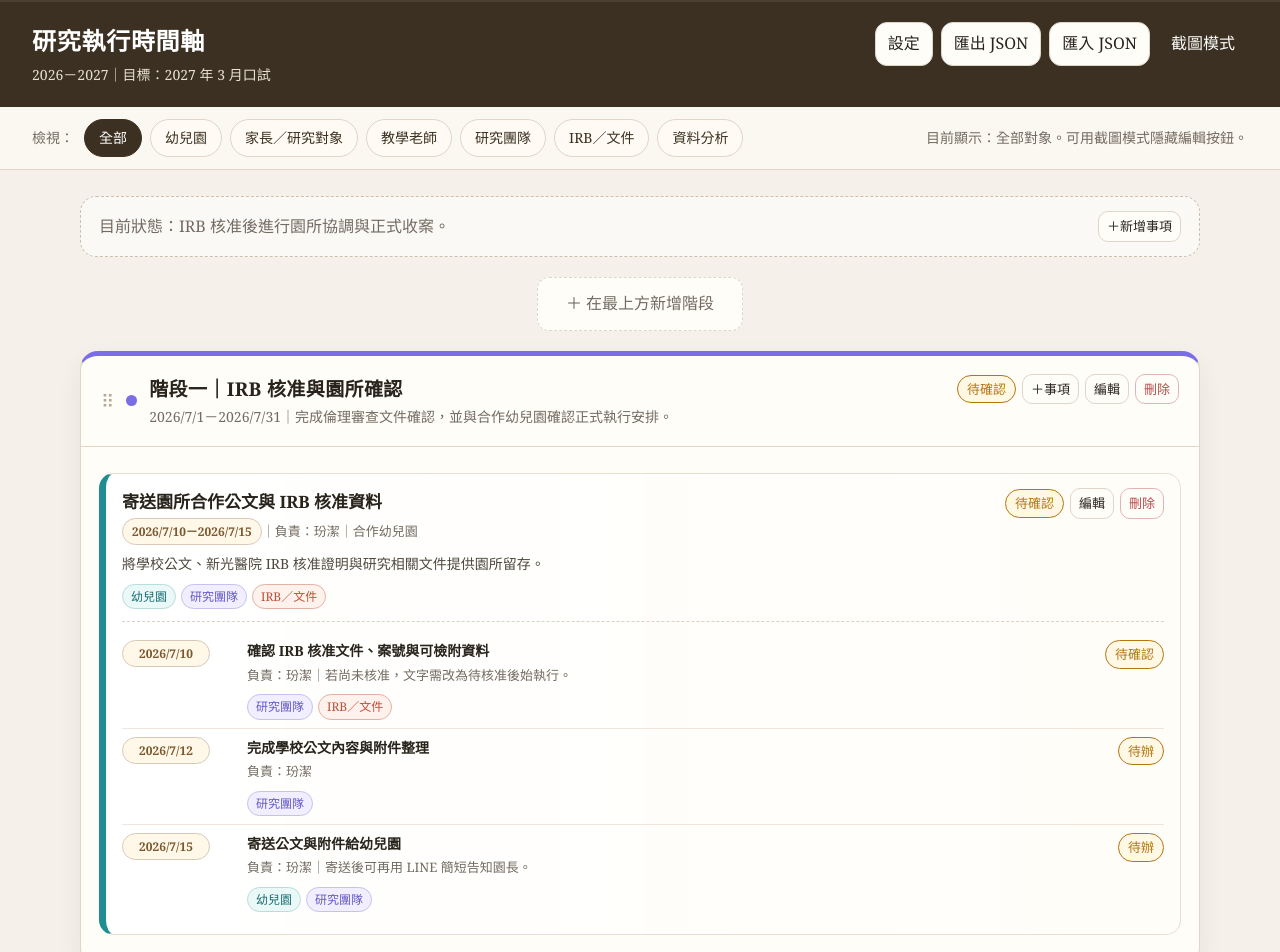
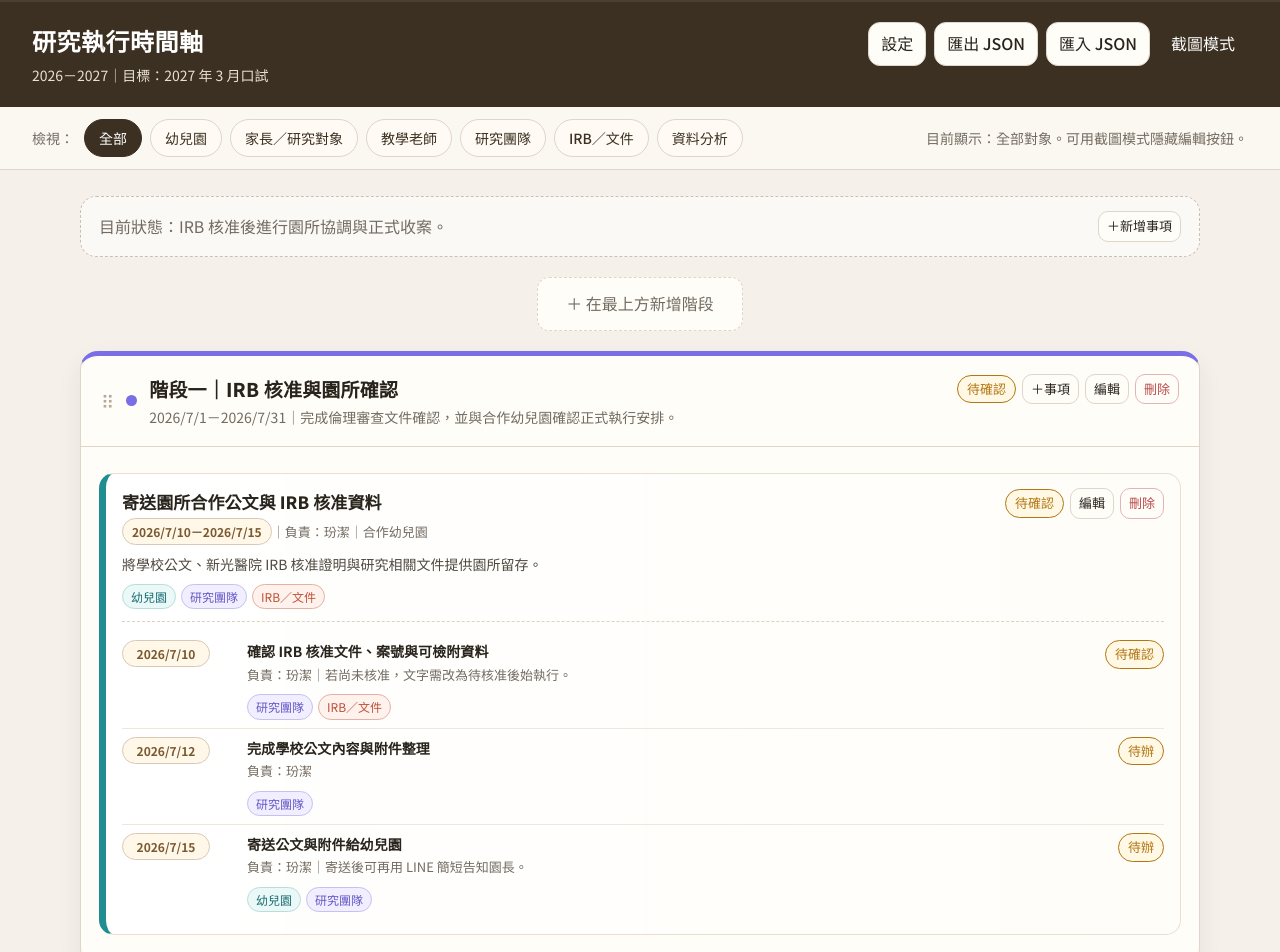
Before and after one commit to ns-0418/research-timeline-planner, a plain HTML site: page index.html in a window 1280 px wide. Shown: the top 952 px of the page. Drawn offline with Linux system fonts and the light colour scheme.

Commit message:
Add files via upload

```diff
--- a/index.html
+++ b/index.html
@@ -3,8 +3,10 @@
 <head>
   <meta charset="utf-8" />
   <meta name="viewport" content="width=device-width, initial-scale=1" />
-  <title>研究執行時間軸 v4</title>
+  <title>研究執行時間軸 v5</title>
   <style>
+    @import url("https://fonts.googleapis.com/css2?family=Noto+Sans+TC:wght@400;500;600;700;800&display=swap");
+
     :root {
       --bg: #f5f1ea;
       --paper: #fffdf8;
@@ -26,10 +28,17 @@
       --brown: #9a6b42;
       --shadow: 0 10px 25px rgba(43, 34, 23, .07);
       --radius: 18px;
-      font-family: ui-serif, "Noto Serif TC", "Source Han Serif TC", "PMingLiU", Georgia, serif;
+      font-family: "Noto Sans TC", "Microsoft JhengHei", "PingFang TC", "Heiti TC", Arial, sans-serif;
     }
 
     * { box-sizing: border-box; }
+    html {
+      font-family: "Noto Sans TC", "Microsoft JhengHei", "PingFang TC", "Heiti TC", Arial, sans-serif;
+      -webkit-font-smoothing: antialiased;
+      -moz-osx-font-smoothing: grayscale;
+      text-rendering: optimizeLegibility;
+    }
+
     body {
       margin: 0;
       color: var(--ink);
@@ -48,6 +57,7 @@
       border-radius: 12px;
       padding: 8px 12px;
       cursor: pointer;
+      font-weight: 500;
       transition: transform .08s ease, background .12s ease, border .12s ease;
     }
     button:hover { background: #fff; border-color: #cabaa8; }
@@ -82,7 +92,7 @@
       z-index: 10;
       box-shadow: 0 2px 0 rgba(255,255,255,.08) inset;
     }
-    .title h1 { margin: 0; font-size: 24px; letter-spacing: .03em; }
+    .title h1 { margin: 0; font-size: 24px; letter-spacing: .02em; font-weight: 800; }
     .title p { margin: 4px 0 0; color: #e8e0d4; font-size: 14px; }
     .top-actions { display: flex; gap: 8px; flex-wrap: wrap; justify-content: flex-end; }
 
@@ -171,7 +181,7 @@
     .stage.color-yellow { border-top: 5px solid var(--yellow); }
     .stage.color-lavender { border-top: 5px solid var(--lavender); }
     .stage.color-brown { border-top: 5px solid var(--brown); }
-    .stage h2 { margin: 0; font-size: 19px; letter-spacing: .02em; }
+    .stage h2 { margin: 0; font-size: 19px; letter-spacing: .01em; font-weight: 800; }
     .stage-meta { color: var(--muted); font-size: 14px; margin-top: 2px; }
     .stage-actions { display: flex; gap: 6px; flex-wrap: wrap; align-items: center; justify-content: flex-end; }
 
@@ -180,6 +190,7 @@
       border-radius: 999px;
       padding: 3px 9px;
       font-size: 13px;
+      font-weight: 500;
       white-space: nowrap;
       background: #fff;
     }
@@ -211,7 +222,7 @@
       gap: 10px;
       align-items: start;
     }
-    .item-title { font-size: 17px; font-weight: 700; margin: 0; }
+    .item-title { font-size: 17px; font-weight: 800; margin: 0; letter-spacing: .005em; }
     .item-meta { color: var(--muted); font-size: 13px; margin-top: 2px; }
     .item-desc { margin: 8px 0 0; color: #4f493f; font-size: 14px; }
     .tags { display: flex; flex-wrap: wrap; gap: 5px; margin-top: 9px; }
@@ -248,7 +259,7 @@
     }
     .subtask:last-child { border-bottom: 0; }
     .sub-date { font-variant-numeric: tabular-nums; }
-    .sub-text strong { font-weight: 700; }
+    .sub-text strong { font-weight: 700; letter-spacing: .005em; }
     .sub-note { color: var(--muted); font-size: 13px; margin-top: 2px; }
     .empty { color: var(--muted); text-align: center; padding: 22px; }
 
```
